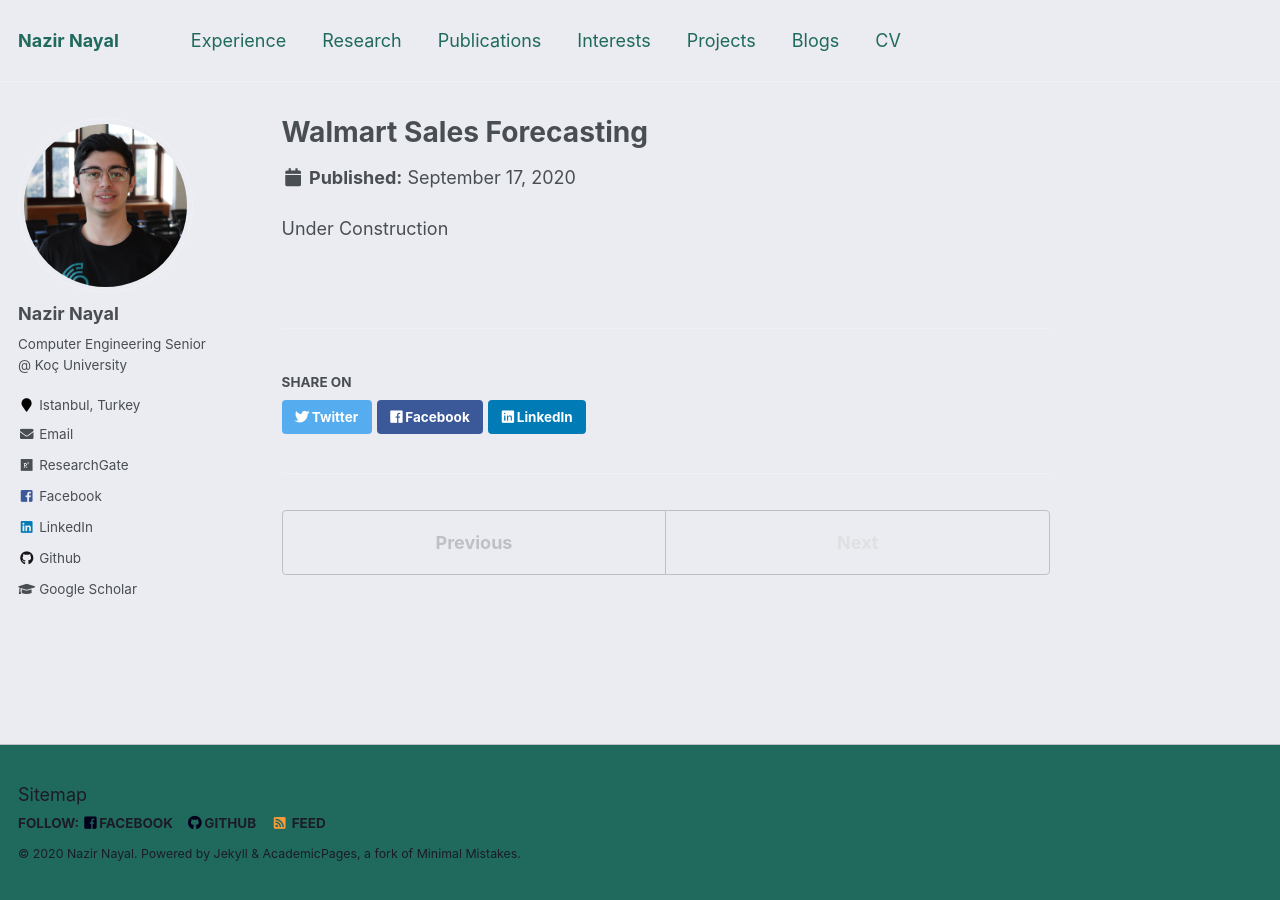
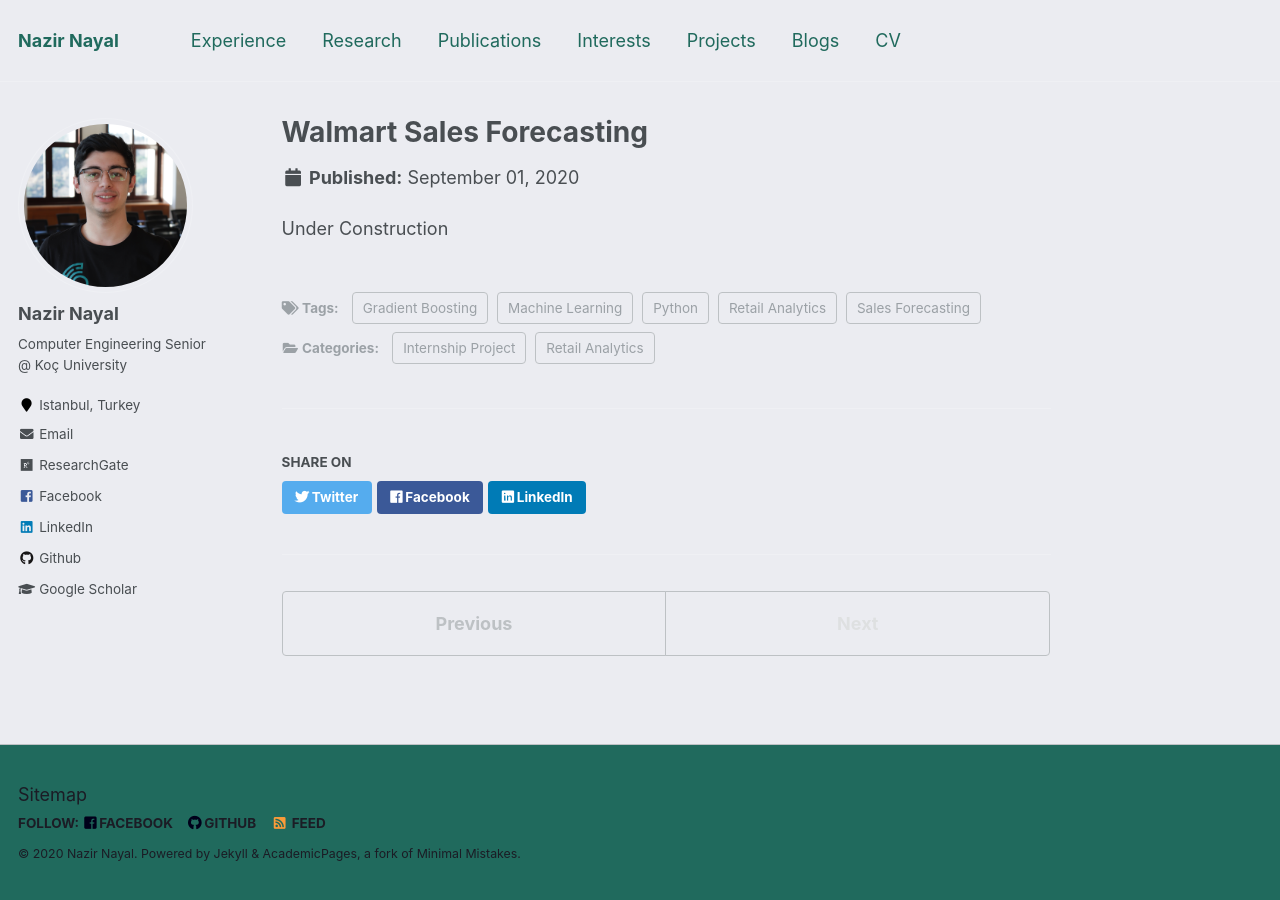
Before and after one commit to NazirNayal8/nazirnayal.github.io, a Jekyll site: the page built from _projects/walmart_sales_forecasting.md, in a window 1280 px wide. Built offline with Jekyll 4.4.1, drawn with Linux system fonts in a browser that asks for light colours.

Commit message:
setup walmart project

```diff
--- a/_projects/walmart_sales_forecasting.md
+++ b/_projects/walmart_sales_forecasting.md
@@ -3,6 +3,16 @@
 excerpt: "Retail  Analytics"
 collection: projects
 permalink: /projects/walmart_sales_forecasting
+date: 2020-09-01
+categories:
+  - Internship Project
+  - Retail Analytics
+tags:
+  - Python
+  - Machine Learning
+  - Sales Forecasting
+  - Gradient Boosting
+  - Retail Analytics
 ---
 
 Under Construction
```
